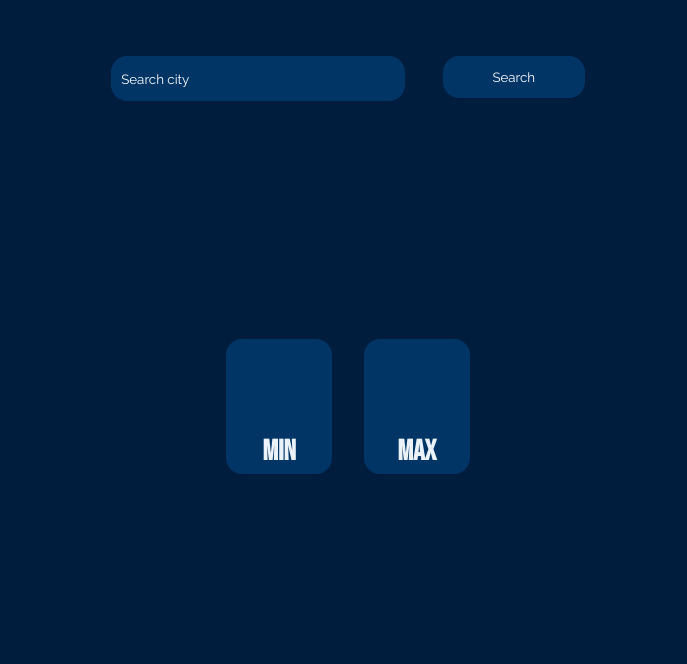
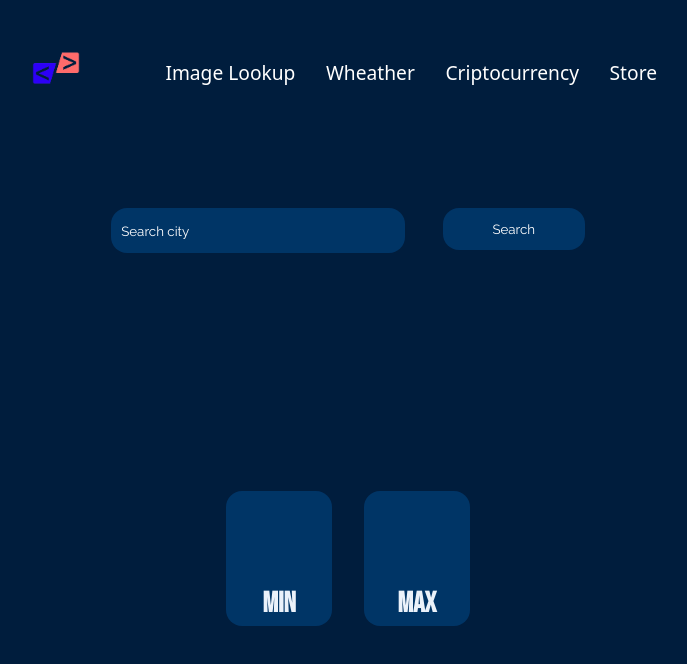
Before and after one commit to jahirnoriega/Weather, a plain HTML site: page index.html in a window 1280 px wide. Shown: the whole page, without its empty margins (292-979 px from the left). Drawn offline with Linux system fonts and the light colour scheme.

Commit message:
asdsa
dasd

```diff
--- a/index.html
+++ b/index.html
@@ -9,10 +9,30 @@
       href="https://fonts.googleapis.com/css2?family=Bebas+Neue&family=Raleway:wght@300;400&display=swap"
       rel="stylesheet"
     />
+    <link rel="shortcut icon" href="/images/icon.webp" />
     <link rel="stylesheet" href="/styles/style.css" />
-    <title>Document</title>
+    <title>Weather</title>
   </head>
   <body>
+    <div class="nav-bar">
+      <div class="icon-nav">
+        <a href="index.html"><img src="images/icon.webp" alt="" /> </a>
+      </div>
+      <div class="menu">
+        <a href="aboutme.html"
+          ><div class="link-header"><p>Image Lookup</p></div></a
+        >
+        <a href="projects.html"
+          ><div class="link-header"><p>Wheather</p></div></a
+        >
+        <a href="certificates.html"
+          ><div class="link-header"><p>Criptocurrency</p></div></a
+        >
+        <a href="certificates.html"
+          ><div class="link-header"><p>Store</p></div></a
+        >
+      </div>
+    </div>
     <div class="container" id="container">
       <div class="searchbar-container">
         <form action="#" id="form">
--- a/styles/style.css
+++ b/styles/style.css
@@ -5,6 +5,15 @@
   --moon-color: #ffffff;
   --sun-color: #ffd60a;
   --invert-color: invert(100%);
+}
+a:link,
+a:visited,
+a:active,
+a:hover {
+  text-decoration: none;
+  color: white;
+  transition: color 1s ease;
+  font-size: 4rem;
 }
 * {
   scroll-behavior: smooth;
@@ -158,3 +167,56 @@ input::placeholder {
 .message-container-error {
   background-color: darkred;
 }
+
+.nav-bar {
+  display: flex;
+  flex-flow: row;
+  justify-content: space-between;
+  align-items: center;
+  padding-left: 25%;
+  padding-right: 25%;
+  margin-top: 1rem;
+  margin-bottom: 2rem;
+  width: 50%;
+  height: 7rem;
+}
+.link-header {
+  border-radius: 1rem;
+  padding: 7px;
+  align-items: center;
+  justify-content: center;
+}
+.link-header:hover {
+  background-color: #1a4165;
+  cursor: pointer;
+}
+.link-header p {
+  font-family: "Noto Sans", sans-serif;
+  color: white;
+  margin: 0;
+  font-size: 1.2rem;
+}
+
+.nav-bar img {
+  width: 3rem;
+  height: 100%;
+}
+.menu {
+  display: flex;
+  flex-flow: row;
+  justify-content: space-between;
+  align-items: center;
+  width: 80%;
+  display: flex;
+  flex-flow: row;
+  justify-content: space-between;
+  align-items: center;
+  transition: opacity 1s ease, transform 1s ease;
+}
+.burger-menu {
+  display: none;
+}
+
+.icon-nav {
+  width: 20%;
+}
```
Also changed, not shown: images/icon.webp (added), 1 other file.
